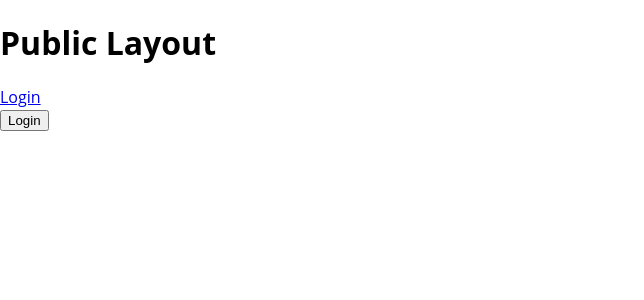
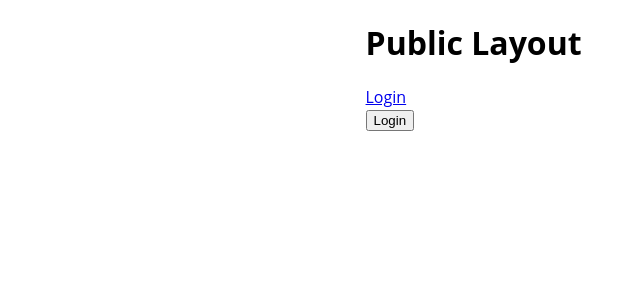
Before and after one commit to jamiehale/howiwish-frontend, a React (Create React App) app: page /login in a window 1280 px wide. Shown: the top 300 px of the page, without its empty margins (0-644 px from the left). Built offline with nearby package versions, Linux system fonts and the light colour scheme.

Commit message:
Basic styling of public page

```diff
--- a/src/App.js
+++ b/src/App.js
@@ -3,7 +3,7 @@ import PropTypes from 'prop-types';
 import { createGlobalStyle } from 'styled-components';
 import { ConnectedRouter } from 'connected-react-router';
 import { Redirect, Switch } from 'react-router-dom';
-import { allPublicRoutes, allPrivateRoutes, allAdminRoutes } from './routes/all-routes';
+import allRoutes from './routes/all-routes';
 import PublicRoute from './routes/PublicRoute';
 import PrivateRoute from './routes/PrivateRoute';
 import AdminRoute from './routes/AdminRoute';
@@ -30,9 +30,10 @@ const mapRoutes = (routes, RouteComponent) => routes.map(route => (
 ));
 
 const App = ({ history }) => {
-  const publicRoutes = mapRoutes(allPublicRoutes, PublicRoute);
-  const privateRoutes = mapRoutes(allPrivateRoutes, PrivateRoute);
-  const adminRoutes = mapRoutes(allAdminRoutes, AdminRoute);
+  const routes = allRoutes.reduce((a, routeGroup) => ([
+    ...a,
+    ...mapRoutes(routeGroup.routes, routeGroup.component),
+  ]), []);
 
   return (
     <>
@@ -40,9 +41,7 @@ const App = ({ history }) => {
       <ConnectedRouter history={history}>
         <Switch>
           <Redirect exact path="/" to="/my-list" />
-          {publicRoutes}
-          {privateRoutes}
-          {adminRoutes}
+          {routes}
         </Switch>
       </ConnectedRouter>
     </>
--- a/src/routes/all-routes.js
+++ b/src/routes/all-routes.js
@@ -3,17 +3,31 @@ import MyListPage from '../pages/my-list/MyListPage';
 import MyGroupsPage from '../pages/my-groups/MyGroupsPage';
 import AdminNavPage from '../pages/admin/nav/AdminNavPage';
 import AdminGroupsPage from '../pages/admin/groups/AdminGroupsPage';
+import PublicRoute from './PublicRoute';
+import PrivateRoute from './PrivateRoute';
+import AdminRoute from './AdminRoute';
 
-export const allPublicRoutes = [
-  { path: '/login', component: LoginPage },
+const allRoutes = [
+  {
+    component: PublicRoute,
+    routes: [
+      { path: '/login', component: LoginPage },
+    ],
+  },
+  {
+    component: PrivateRoute,
+    routes: [
+      { path: '/my-list', component: MyListPage },
+      { path: '/my-groups', component: MyGroupsPage },
+    ],
+  },
+  {
+    component: AdminRoute,
+    routes: [
+      { path: '/admin', component: AdminNavPage },
+      { path: '/admin/groups', component: AdminGroupsPage },
+    ],
+  },
 ];
 
-export const allPrivateRoutes = [
-  { path: '/my-list', component: MyListPage },
-  { path: '/my-groups', component: MyGroupsPage },
-];
-
-export const allAdminRoutes = [
-  { path: '/admin', component: AdminNavPage },
-  { path: '/admin/groups', component: AdminGroupsPage },
-];
+export default allRoutes;
--- a/src/routes/layouts/PublicLayout.js
+++ b/src/routes/layouts/PublicLayout.js
@@ -1,16 +1,23 @@
 import React from 'react';
+import styled from 'styled-components';
 import { Link } from 'react-router-dom';
+
+const Container = styled.div`
+  max-width: 60ch;
+  margin-left: auto;
+  margin-right: auto;
+`;
 
 const PublicLayout = ({
   component: Component
 }) => (
-  <div>
+  <Container>
     <h1>Public Layout</h1>
     <nav>
       <Link to="/login">Login</Link>
     </nav>
     <Component />
-  </div>
+  </Container>
 );
 
 export default PublicLayout;
```
